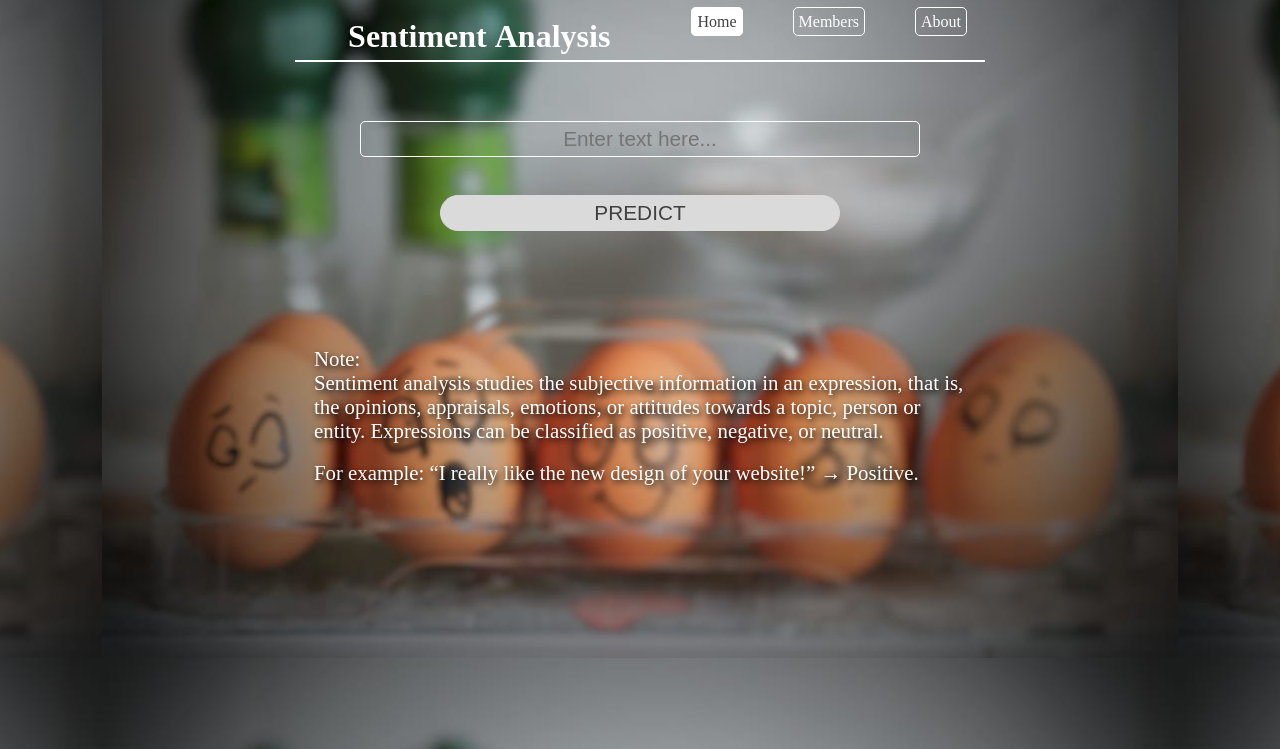
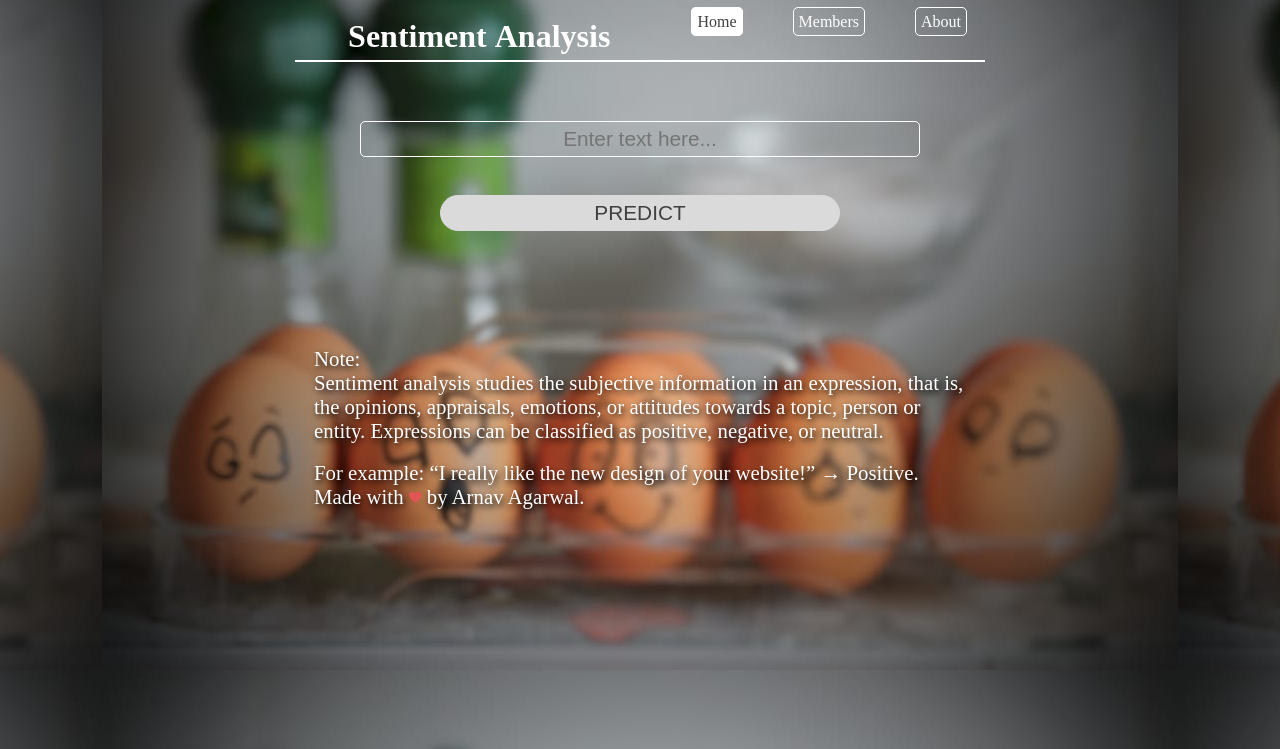
Before and after one commit to ds-2021-tu/arnav-sentiment-analysis, a Flask app: page / in a window 1280 px wide. Shown: the top 749 px of the page. Run offline with Flask 2, Linux system fonts and the light colour scheme; parts of the project's set-up code (start-up, migrations or seed data) failed here and were passed over.

Commit message:
name update

```diff
--- a/templates/index.html
+++ b/templates/index.html
@@ -64,6 +64,9 @@
         <br>
         <p> For example: “I really like the new design of your website!” → Positive.
         </p>
+        <p>
+          Made with <svg viewBox="0 0 1792 1792" preserveAspectRatio="xMidYMid meet" xmlns="http://www.w3.org/2000/svg" style="height: 0.8rem;"><path d="M896 1664q-26 0-44-18l-624-602q-10-8-27.5-26T145 952.5 77 855 23.5 734 0 596q0-220 127-344t351-124q62 0 126.5 21.5t120 58T820 276t76 68q36-36 76-68t95.5-68.5 120-58T1314 128q224 0 351 124t127 344q0 221-229 450l-623 600q-18 18-44 18z" fill="#e25555"></path></svg> by Arnav Agarwal.
+        </p>
     </div>
     <br>
     <br>
```
